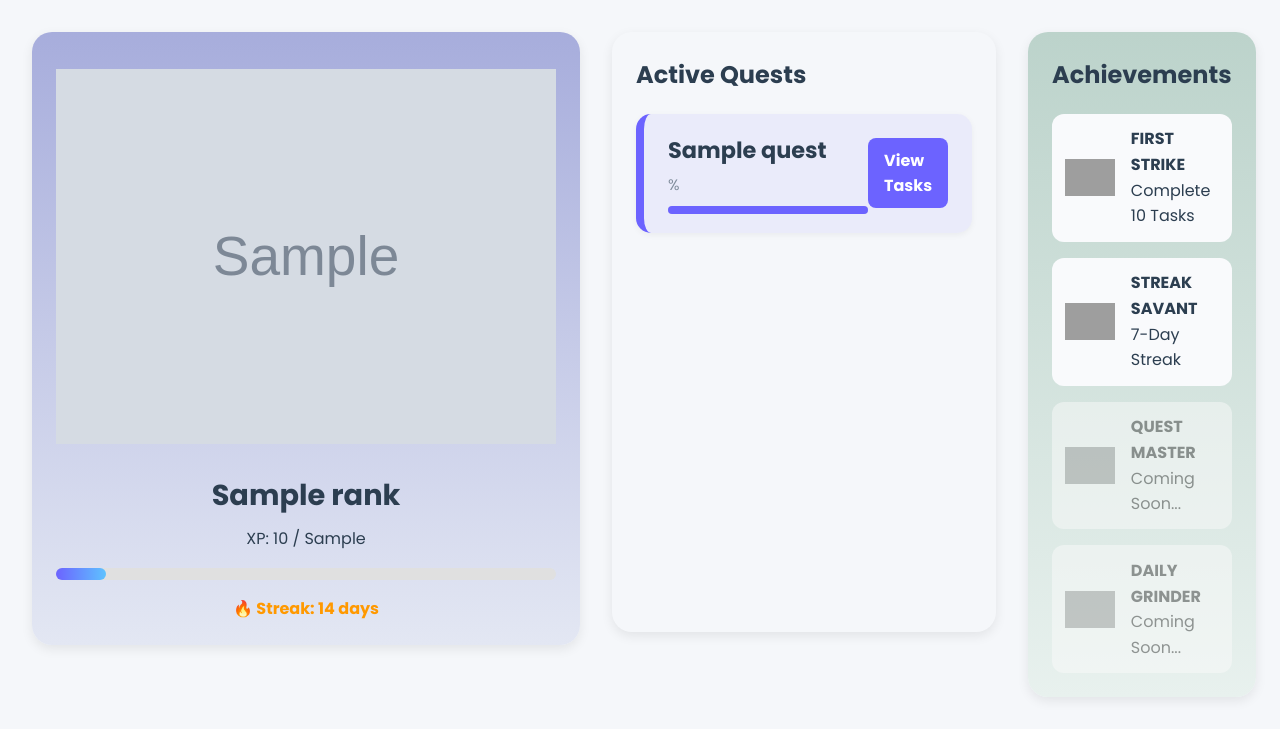
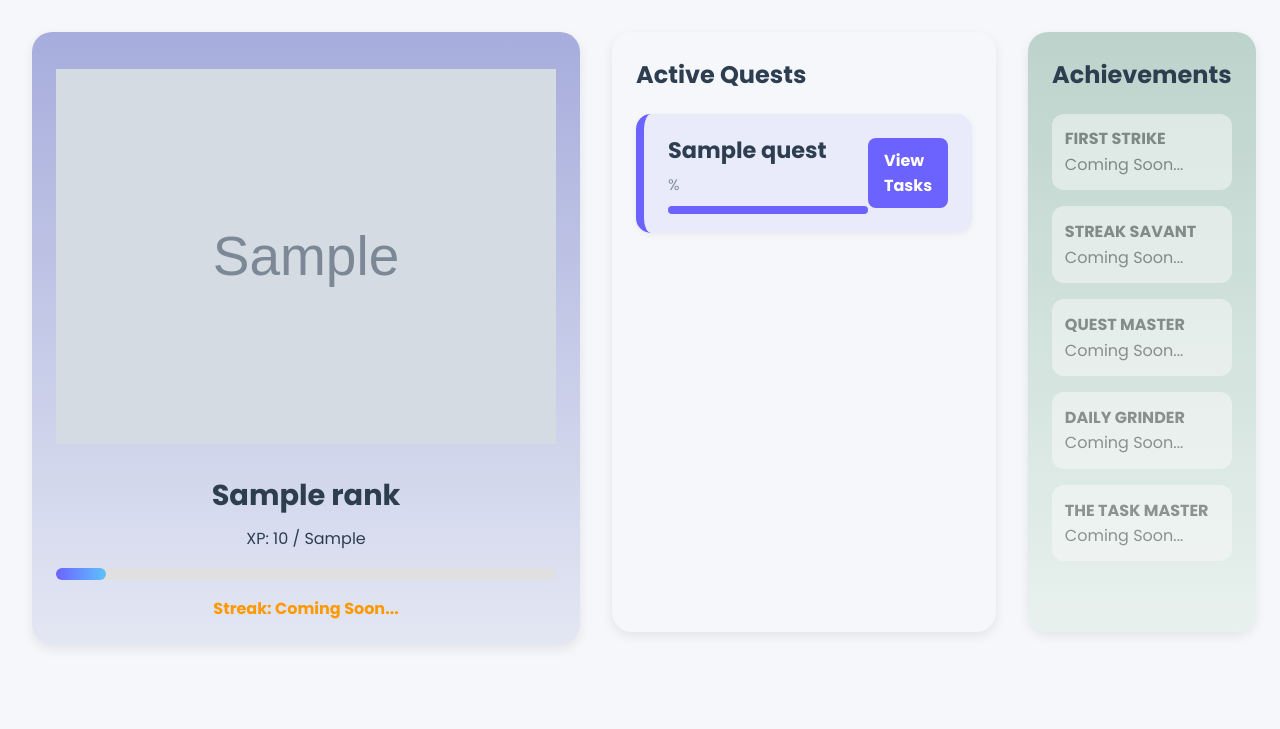
Before and after one commit to MousaArikat/TaskFlow, a Django app: template main_app/templates/main_app/dashboard.html in a window 1280 px wide. Shown: the part 85-814 px from the top of the page. After the commit the page ends 732 px from the top, so only its background shows below. Run offline with Django 5.2, Linux system fonts and the light colour scheme; tables that the repository leaves empty hold one stand-in row (values such as "Sample post"); the template is opened without the code that fills it: values that come from a table or form of the project are taken from there, most other values are stand-ins (such as "Sample title", 1, 10 or a date in 2020); grey boxes marked "Sample" are stand-in pictures; grey boxes are pictures that could not be loaded.

Commit message:
Feat: minor tweaks in the dashboard

```diff
--- a/main_app/templates/main_app/dashboard.html
+++ b/main_app/templates/main_app/dashboard.html
@@ -16,7 +16,7 @@
     <div class="xp-bar">
       <div class="xp-progress" style="width: {{rank_progress}}%;"></div>
     </div>
-    <p class="streak">🔥 Streak: 14 days</p>
+    <p class="streak">Streak: Coming Soon...</p>
   </section>
 
   <section class="quests-section">
@@ -45,24 +45,21 @@
     <h3>Achievements</h3>
     <div class="achievements-list">
 
-      <div class="achievement-card">
-        <img src="{% static 'main_app/assets/first_strike.png' %}" alt="First Strike">
+      <div class="achievement-card locked">
         <div>
           <h4>FIRST STRIKE</h4>
-          <p>Complete 10 Tasks</p>
-        </div>
-      </div>
-
-      <div class="achievement-card">
-        <img src="{% static 'main_app/assets/streak_savant.png' %}" alt="Streak Savant">
-        <div>
-          <h4>STREAK SAVANT</h4>
-          <p>7-Day Streak</p>
+          <p>Coming Soon...</p>
         </div>
       </div>
 
       <div class="achievement-card locked">
-        <img src="{% static 'main_app/assets/quest_master.png' %}" alt="Quest Master">
+        <div>
+          <h4>STREAK SAVANT</h4>
+          <p>Coming Soon...</p>
+        </div>
+      </div>
+
+      <div class="achievement-card locked">
         <div>
           <h4>QUEST MASTER</h4>
           <p>Coming Soon...</p>
@@ -70,9 +67,15 @@
       </div>
 
       <div class="achievement-card locked">
-        <img src="{% static 'main_app/assets/daily_grinder.png' %}" alt="Daily Grinder">
         <div>
           <h4>DAILY GRINDER</h4>
+          <p>Coming Soon...</p>
+        </div>
+      </div>
+
+      <div class="achievement-card locked">
+        <div>
+          <h4>THE TASK MASTER</h4>
           <p>Coming Soon...</p>
         </div>
       </div>
```
